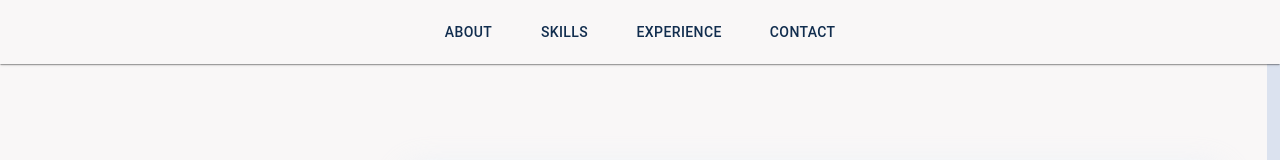
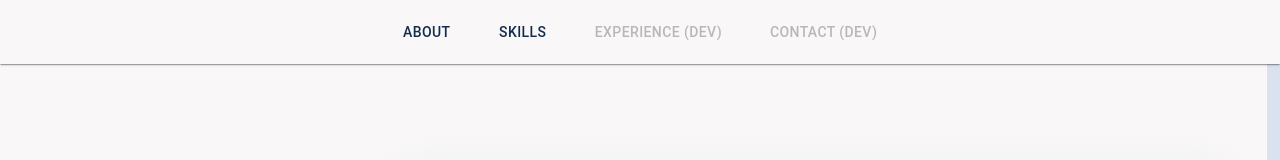
Before and after one commit to asafzaf/web-portfolio, a React (Vite) app in the folder app/: page / in a window 1280 px wide. Shown: the top 160 px of the page. Built offline with nearby package versions, Linux system fonts and the light colour scheme; some icons are missing.

Commit message:
WP-5 - Add dev on not finished items.

```diff
--- a/app/src/components/NavBar.tsx
+++ b/app/src/components/NavBar.tsx
@@ -89,6 +89,7 @@ const NavBar = ({ onNavigate }: NavbarProps) => {
               key={item}
               sx={theme.custom.button}
               variant="text"
+              disabled={item.includes("(Dev)") || item.includes("(בפיתוח)")}
               onClick={() => handleNavigate(item)}
             >
               {item}
--- a/app/src/data/en.json
+++ b/app/src/data/en.json
@@ -8,11 +8,11 @@
     },
     { "label": "Skills", "id": "skills" },
     {
-      "label": "Experience",
+      "label": "Experience (Dev)",
       "id": "experience"
     },
     {
-      "label": "Contact",
+      "label": "Contact (Dev)",
       "id": "contact"
     }
   ],
--- a/app/src/data/he.json
+++ b/app/src/data/he.json
@@ -8,11 +8,11 @@
     },
     { "label": "מיומנויות", "id": "skills" },
     {
-      "label": "ניסיון",
+      "label": "ניסיון (בפיתוח)",
       "id": "experience"
     },
     {
-      "label": "צור קשר",
+      "label": "צור קשר (בפיתוח)",
       "id": "contact"
     }
   ],
```
